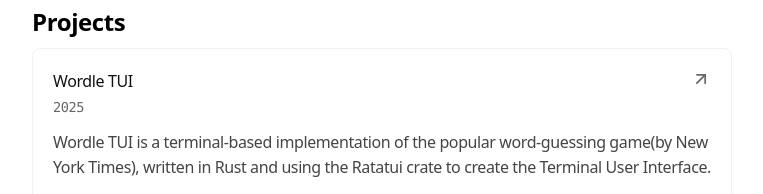
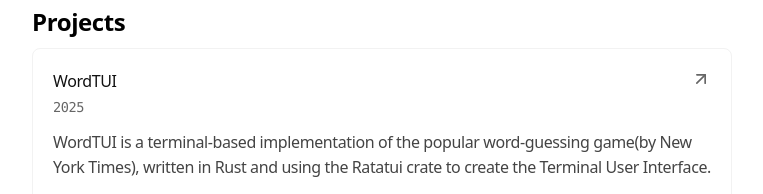
Before and after one commit to MagiHotline/MagiHotline.github.io, an Astro site: page /projects in a window 1280 px wide. Shown: the part 606-800 px from the top of the page, without its empty margins (258-1021 px from the left). Built offline with nearby package versions, Linux system fonts and the light colour scheme; Astro itself is replaced by a stand-in of ours.

Commit message:
modified wordtui title

```diff
--- a/src/pages/projects.astro
+++ b/src/pages/projects.astro
@@ -6,8 +6,8 @@ import "../styles/stylesheet.css";
 // Define your projects here, or fetch them from a collection/JSON file
 const projects = [
   {
-    title: "Wordle TUI",
-    description: "Wordle TUI is a terminal-based implementation of the popular word-guessing game" +
+    title: "WordTUI",
+    description: "WordTUI is a terminal-based implementation of the popular word-guessing game" +
       "(by New York Times), written in Rust and using the Ratatui crate to create the Terminal User Interface.",
     url: "https://github.com/MagiHotline/wordle_tui",
     tags: ["Rust", "Terminal User Interface", "Games"],
```
